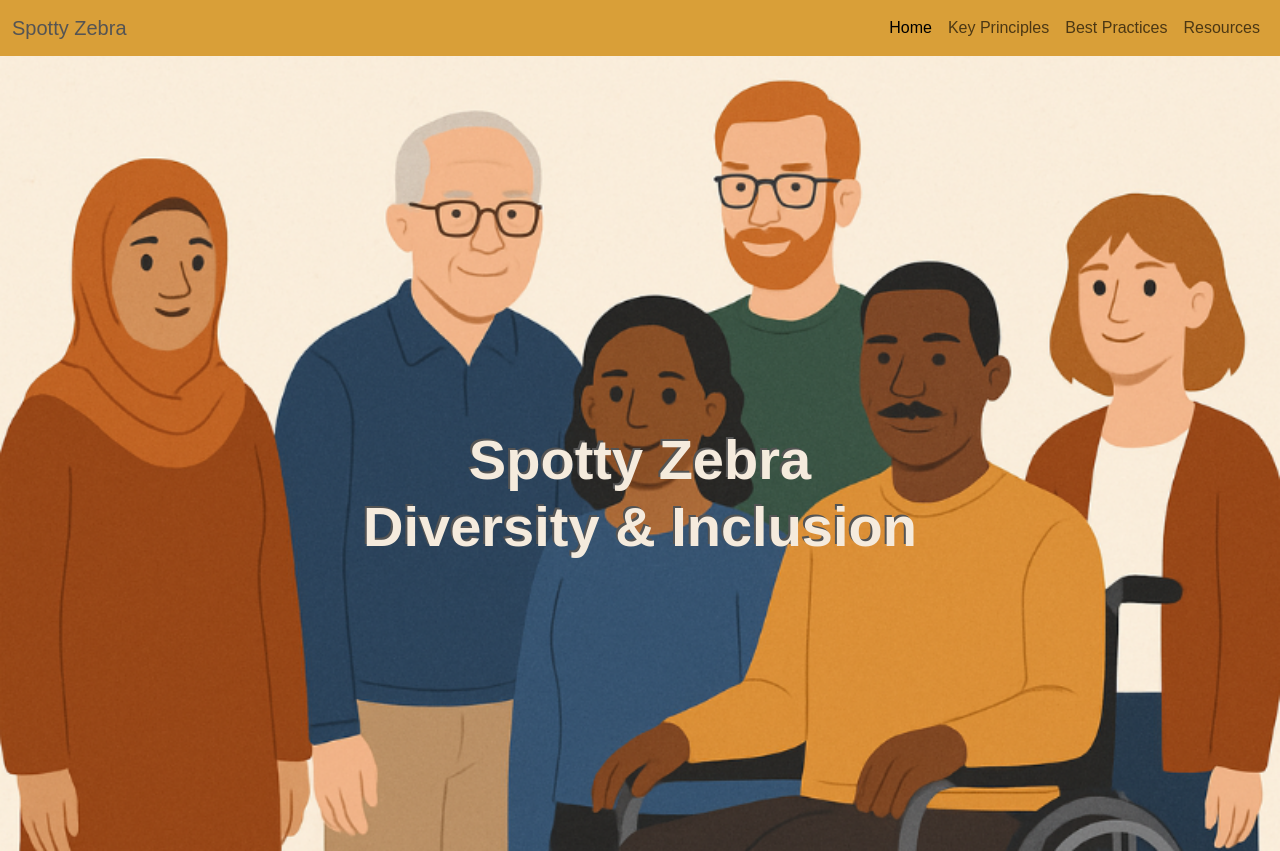
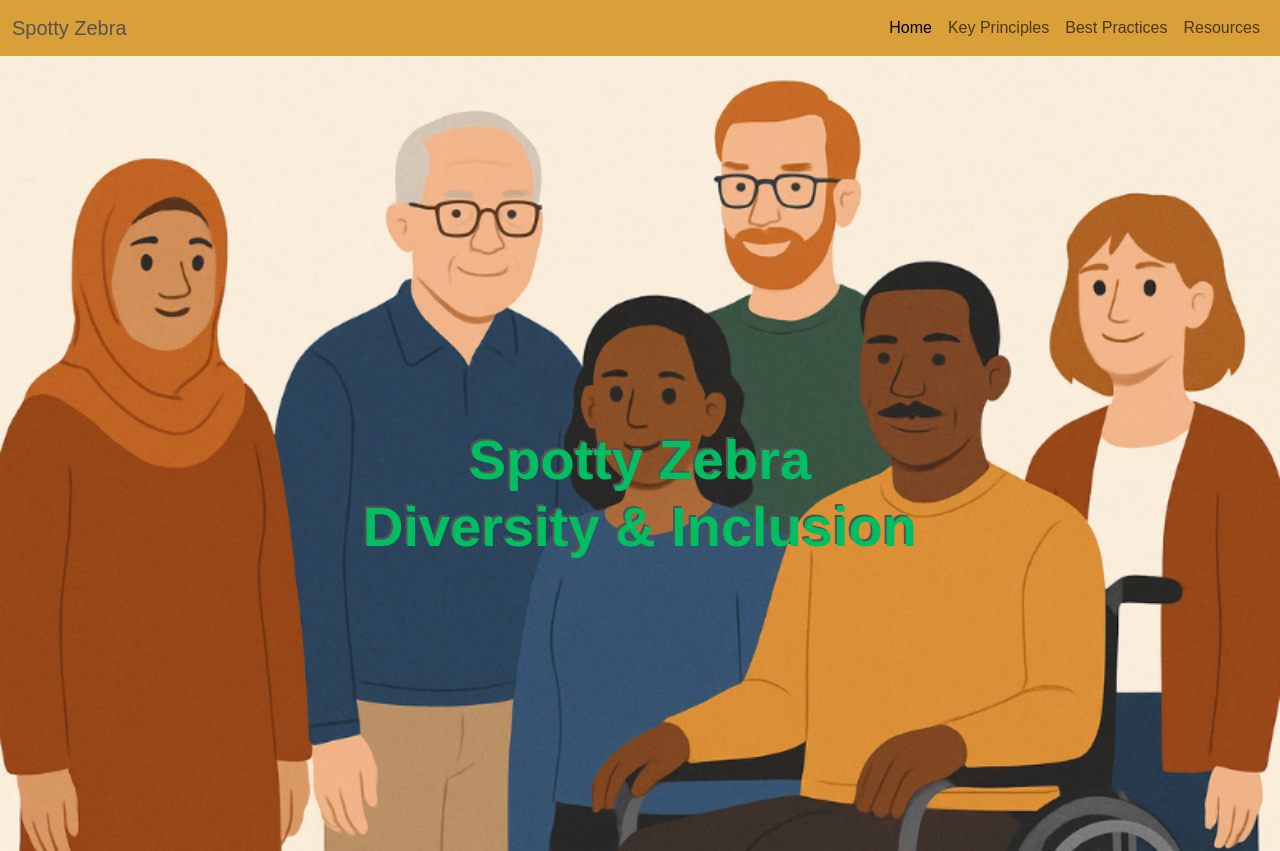
Before and after one commit to nadiaglitch/spotty-zebra, a plain HTML site: page index.html in a window 1280 px wide. Shown: the top 851 px of the page. Drawn offline with nearby package versions, Linux system fonts and the light colour scheme; a web font is replaced by a local one.

Commit message:
Update outlined text color for improved visibility

```diff
--- a/assets/css/style.css
+++ b/assets/css/style.css
@@ -105,7 +105,7 @@ footer {
 /* ================= Text Styling ================= */
 .outlined-text {
   font-family: "Chelsea Market", sans-serif;
-  color: #f5ebdd;
+  color: #00bf63;
   text-shadow:
     -2px -2px 0 #545454;
      2px -2px 0 #545454;
```
